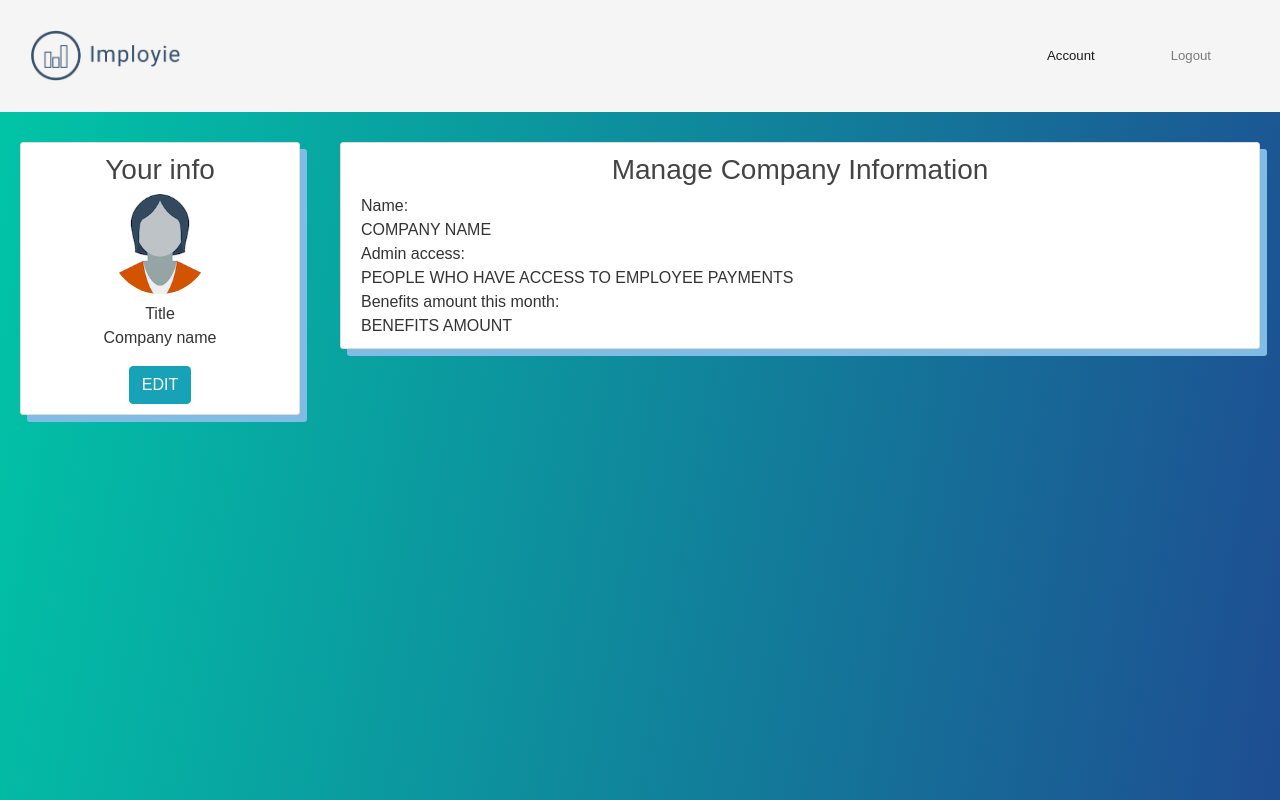
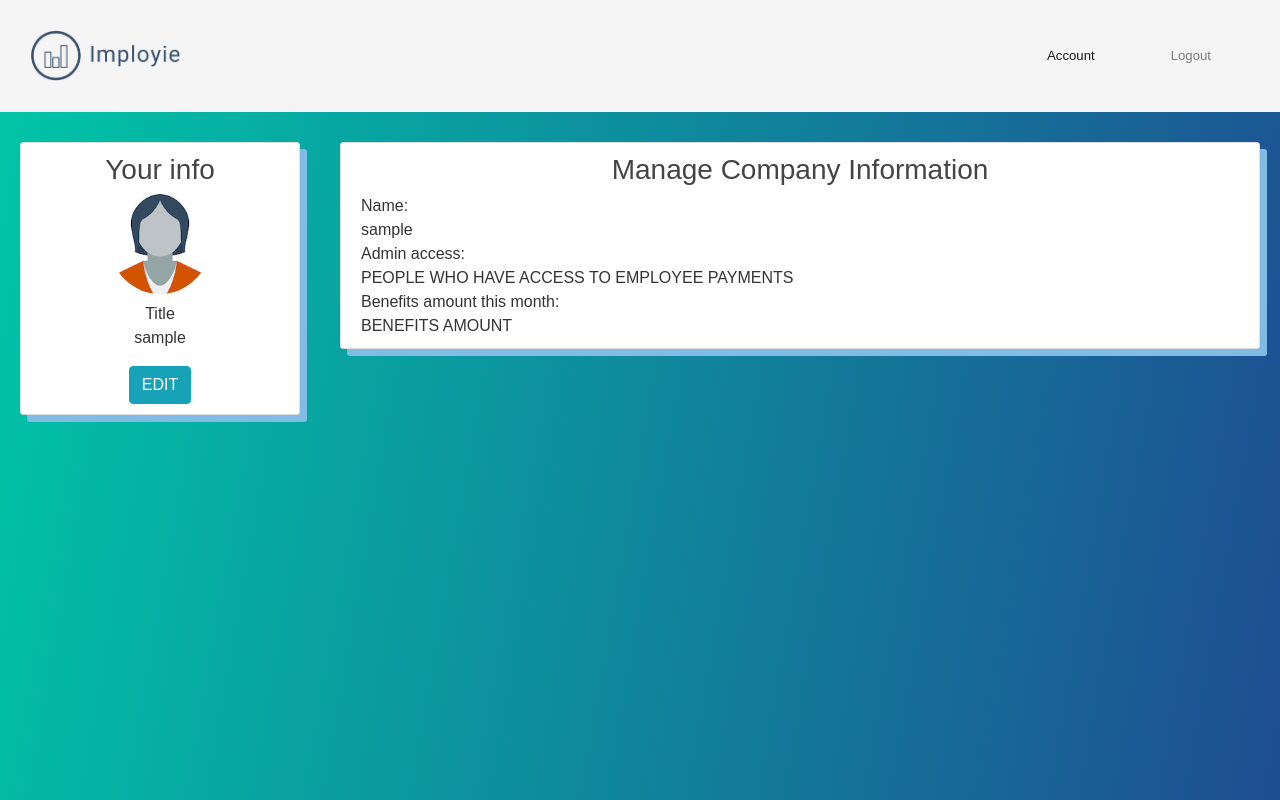
Before and after one commit to Kartik-Sangwan/Buddhi, a Flask app: page /employer/company in a window 1280 px wide. Run offline with Flask 2, Linux system fonts and the light colour scheme; a user stored in the database is signed in; data comes from the database, SQL or seed files in the repository; some libraries are stand-ins or nearby versions.

Commit message:
Company page added

```diff
--- a/main/routes.py
+++ b/main/routes.py
@@ -118,7 +118,8 @@
 
 @app.route("/employer/company")
 def company():
-    return render_template("companyInfo.html")
+    user = User.query.filter_by(username=session["username"]).first()
+    return render_template("companyInfo.html", user=user)
 
 
 @app.route("/employer/employees")
--- a/main/templates/companyInfo.html
+++ b/main/templates/companyInfo.html
@@ -10,7 +10,7 @@
             <img class="rounded-circle account-img" src="{{image_file}}" /> {% endif %}
 
             <h3>{{username}}</h3>
-            <p>Title<br> Company name</p>
+            <p>Title<br> {{user.company}}</p>
             <a href="{{url_for('updateUsrPass')}}"><button type="button" class="btn btn-info float-l" >EDIT</button></a>
         </div>
     </div>
@@ -18,7 +18,7 @@
     <div class="col-md-9">
         <div class="content-section content-box">
             <h3 style="text-align: center;">Manage Company Information</h3>
-            Name:<br> COMPANY NAME
+            Name:<br> {{ user.company }}
             <br> Admin access:<br> PEOPLE WHO HAVE ACCESS TO EMPLOYEE PAYMENTS<br> Benefits amount this month:<br> BENEFITS AMOUNT<br>
 
         </div>
```
